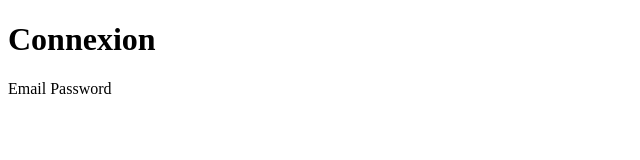
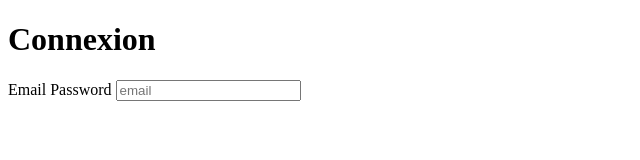
Before and after one commit to retro02o1/Diallo, a website: page login.html in a window 1280 px wide. Shown: the whole page, without its empty margins (0-640 px from the left). Drawn offline with Linux system fonts and the light colour scheme.

Commit message:
Ajout du champ Email

```diff
--- a/login.html
+++ b/login.html
@@ -10,5 +10,6 @@
     <label for="">Email</label>
 
     <label for="">Password</label>
+    <input type="Email" placeholder="email">
 </body>
 </html>
```
